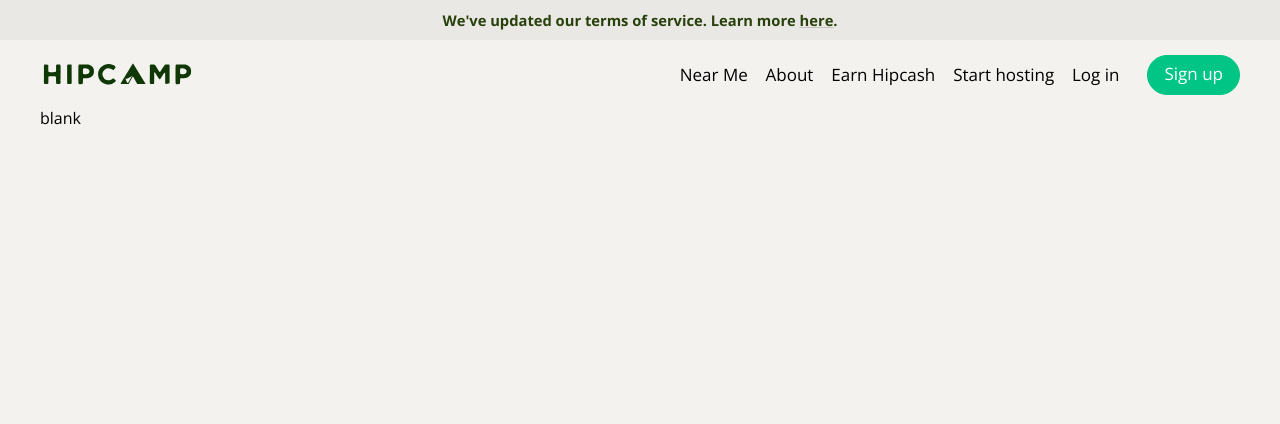
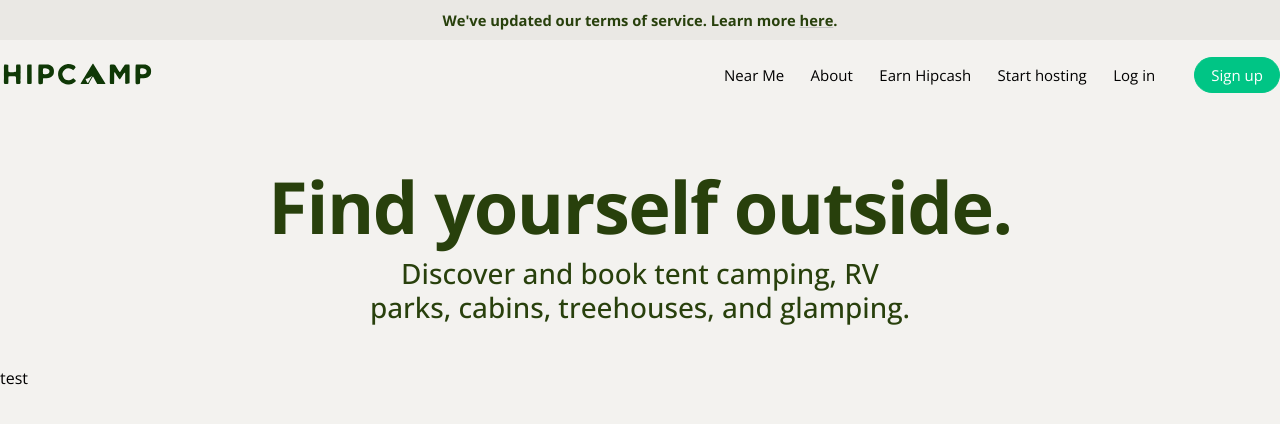
Before and after one commit to epsldn/pixel-perfect-clone, a plain HTML site: page index.html in a window 1280 px wide. Drawn offline with nearby package versions, Linux system fonts and the light colour scheme.

Commit message:
Complete tagline and include scroll test.

```diff
--- a/index.html
+++ b/index.html
@@ -48,14 +48,24 @@
                     </ul>
                 </div>
                 <div class="navbar__top-right__signup">
-                    <span class="signup-button-container"> <a href="index.html"><button
-                                class="signup-button">Sign up</button></a></span>
+                    <span class="signup-button-container"> <a href="index.html"><button class="signup-button">Sign
+                                up</button></a></span>
                 </div>
             </div>
         </div>
     </header>
     <main>
-        <div class="test"> blank</div>
+        <div class="tagline">
+            <h1>
+                Find yourself outside.
+            </h1>
+            <p>
+                Discover and book tent camping, RV parks, cabins, treehouses, and glamping.
+            </p>
+        </div>
+        <div class="test">
+            test
+        </div>
     </main>
     <footer></footer>
 </body>
--- a/stylesheets/components/navbar.css
+++ b/stylesheets/components/navbar.css
@@ -49,7 +49,7 @@ header {
 .link-container li {
   border-bottom: 2px solid #f3f2ef;
   font-family: "Open Sans", sans-serif;
-  font-size: 17px;
+  font-size: 15px;
   font-weight: 400;
   line-height: 24px;
   margin-top: 2px;
@@ -75,8 +75,8 @@ header {
   border-radius: 24px;
   color: white;
   cursor: pointer;
-  font-size: 17px;
-  padding: 6px 16px 8px;
+  font-size: 15px;
+  padding: 5px 16px 5px;
   transition: background-color 0.15s ease, color 0.15s ease;
 }
 
--- /dev/null
+++ b/stylesheets/components/tagline.css
@@ -0,0 +1,29 @@
+.tagline {
+  align-items: center;
+  color: #28400c;
+  display: flex;
+  flex-direction: column;
+  height: 260px;
+  justify-content: center;
+  text-align: center;
+  width: 100%;
+}
+
+.tagline > h1 {
+  font-size: 72px;
+  font-weight: 700;
+  letter-spacing: -1.44px;
+  line-height: 78px;
+  padding: 11px;
+}
+
+.tagline > p {
+  line-height: 34px;
+  font-size: 28px;
+  font-weight: 500;
+  max-width: 550px;
+}
+
+.test {
+  height: 1000px;
+}
--- a/stylesheets/global.css
+++ b/stylesheets/global.css
@@ -10,5 +10,4 @@ footer,
 main {
   margin: auto;
   max-width: 1280px;
-  padding: 0 40px;
 }
--- a/stylesheets/main-styles.css
+++ b/stylesheets/main-styles.css
@@ -3,3 +3,4 @@
 
 @import url(./components/tos.css);
 @import url(./components/navbar.css);
+@import url(./components/tagline.css);
```
